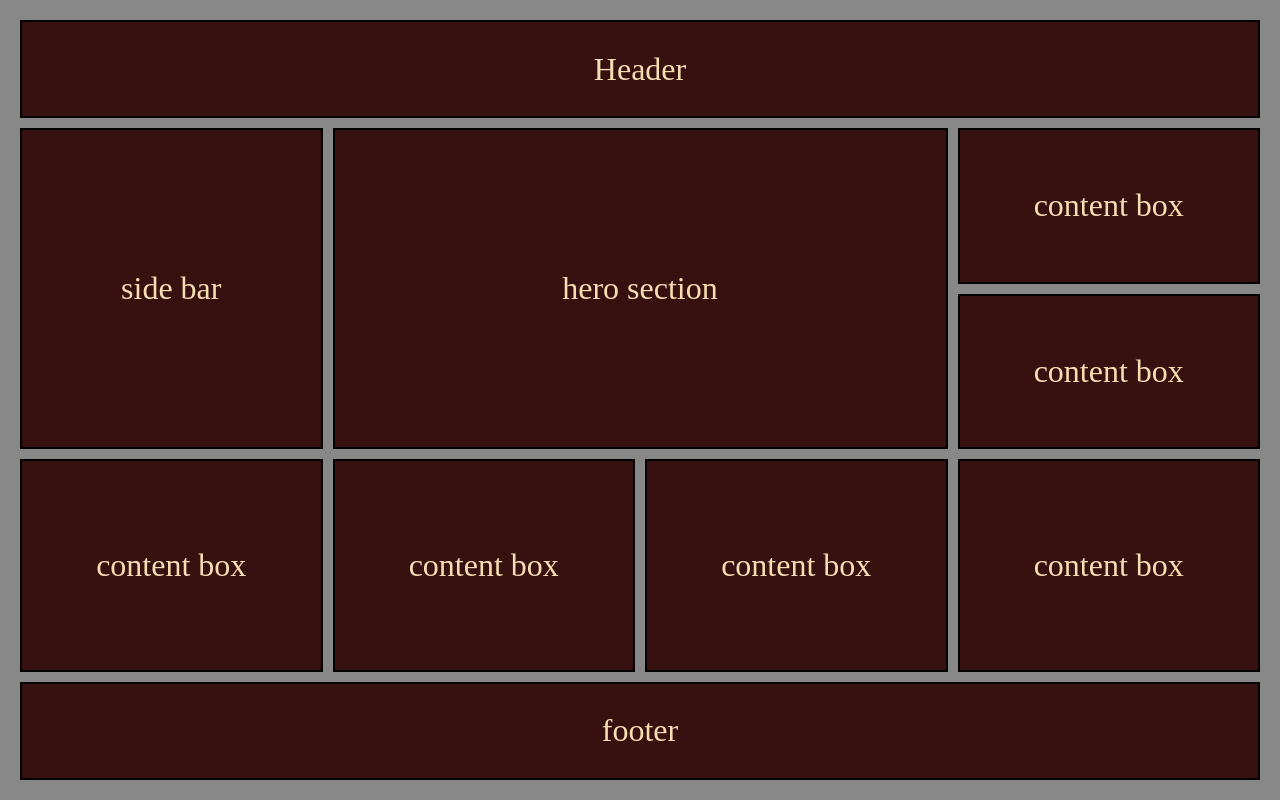
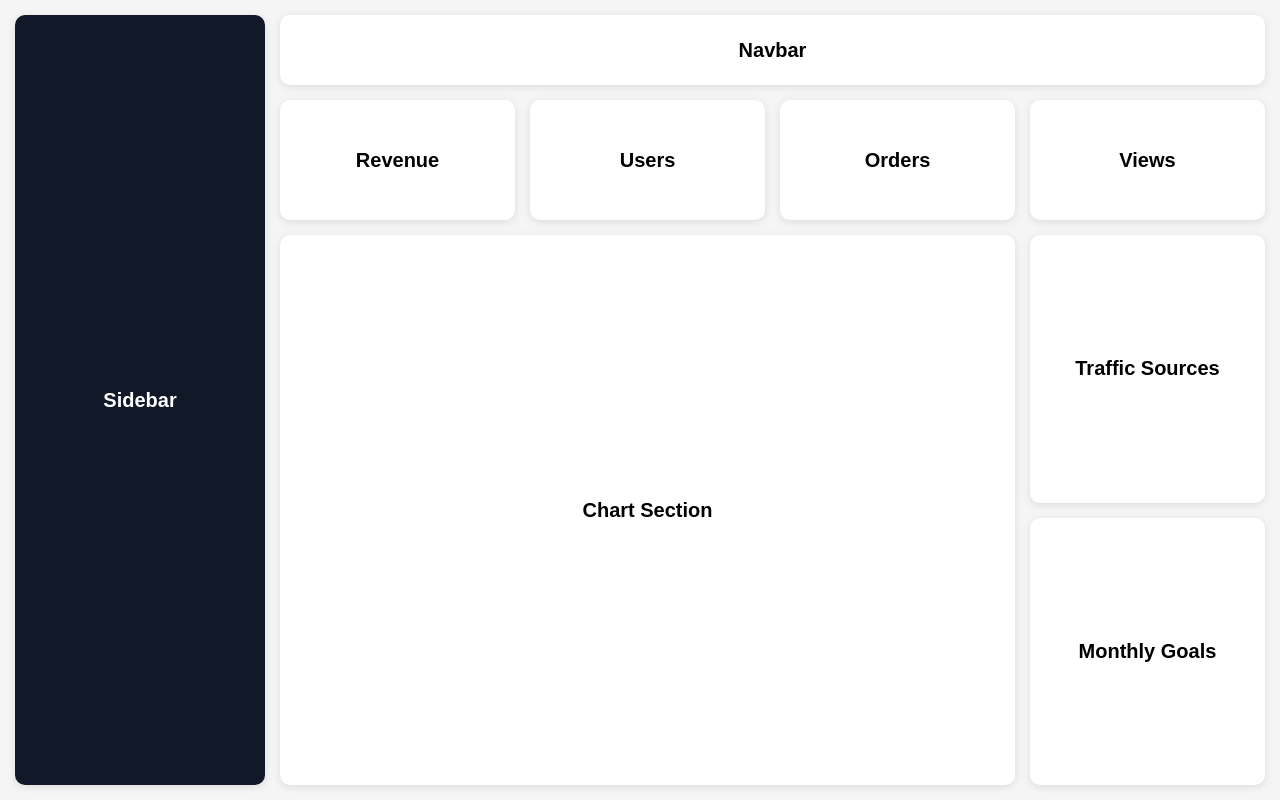
Before and after one commit to khushwantdangi25/marquee-batch-7, a plain HTML site: page admin-grid/index.html in a window 1280 px wide. Drawn offline with Linux system fonts and the light colour scheme.

Commit message:
new admin

```diff
--- a/admin-grid/index.html
+++ b/admin-grid/index.html
@@ -3,22 +3,29 @@
 <head>
     <meta charset="UTF-8">
     <meta name="viewport" content="width=device-width, initial-scale=1.0">
-    <title>Document</title>
+    <title>Dashboard Layout</title>
     <link rel="stylesheet" href="style.css">
 </head>
 <body>
-    <div class="parent">
-       <div class="box" id ="box1">Header</div>
-       <div class="box" id="box2">side bar</div>
-       <div class="box" id="box3">hero section</div>
-       <div class="box" id="box4">content box</div>
-       <div class="box" id="box5">content box</div>
-       <div class="box" id="box6">content box</div>
-       <div class="box" id="box7">content box</div>
-       <div class="box" id="box8">content box</div>
-       <div class="box" id="box9">content box</div>
-       <div class="box" id="box10">footer</div>
 
-    </div>
+<div class="parent">
+
+    <div class="box navbar">Navbar</div>
+
+    <div class="box sidebar">Sidebar</div>
+
+    <div class="box card">Revenue</div>
+    <div class="box card">Users</div>
+    <div class="box card">Orders</div>
+    <div class="box card">Views</div>
+
+    <div class="box chart">Chart Section</div>
+
+    <div class="box traffic">Traffic Sources</div>
+
+    <div class="box goals">Monthly Goals</div>
+
+</div>
+
 </body>
 </html>
--- a/admin-grid/style.css
+++ b/admin-grid/style.css
@@ -1,66 +1,81 @@
 *{
     margin:0;
-    padding: 0;
-    box-sizing: border-box;
+    padding:0;
+    box-sizing:border-box;
 }
+
+body{
+    background:#f5f5f5;
+    font-family:Arial, sans-serif;
+}
+
 .parent{
-    padding: 20px;
-    width: 100%;
-    height: 100vh;
-    background:#888;
+    height:100vh;
+    padding:15px;
+    gap:15px;
+
     display:grid;
-    grid-template-columns: repeat(4,.5fr);
-    /* grid-template-rows: 70px ; */
-    gap:10px;
+    grid-template-columns:250px repeat(4, 1fr);
+    grid-template-rows:70px 120px 1fr 1fr;
+}
+
+.box{
+    background:white;
+    border-radius:10px;
+    display:flex;
+    justify-content:center;
+    align-items:center;
+    font-size:20px;
+    font-weight:bold;
+    box-shadow:0 2px 8px rgba(0,0,0,0.1);
+}
 
 
-}
-.box{
-    border: 2px solid black;
-    background: #371010;
-    color:wheat;
-    text-align: center;
-    align-content: center;
-    font-size: 2rem;
-}
-#box1{
-    grid-column: span 4;
+.sidebar{
+    grid-column:1 / 2;
+    grid-row:1 / 5;
+
+    background:#111827;
+    color:white;
 }
 
-#box2{
+.navbar{
+    grid-column:2 / 6;
+    grid-row:1 / 2;
+}
 
-    grid-row: span 4;
+
+.card:nth-child(3){
+    grid-column:2 / 3;
+    grid-row:2 / 3;
 }
-#box3{
-    grid-column: span 2;
-    grid-row: span 4;
+
+.card:nth-child(4){
+    grid-column:3 / 4;
+    grid-row:2 / 3;
 }
-#box4{
-    grid-row: span 2;
+
+.card:nth-child(5){
+    grid-column:4 / 5;
+    grid-row:2 / 3;
 }
-#box5{
-    grid-row: span 2;
+
+.card:nth-child(6){
+    grid-column:5 / 6;
+    grid-row:2 / 3;
 }
-#box4{
-    grid-row: span 2;
+
+.chart{
+    grid-column:2 / 5;
+    grid-row:3 / 5;
 }
-#box6{
-    grid-column: span 1;
-     grid-row: span 3;
+
+.traffic{
+    grid-column:5 / 6;
+    grid-row:3 / 4;
 }
-#box7{
-    grid-column: span 1;
-     grid-row: span 3;
+
+.goals{
+    grid-column:5 / 6;
+    grid-row:4 / 5;
 }
-#box8{
-    grid-column: span 1;
-     grid-row: span 3;
-}
-#box9{
-    grid-column: span 1;
-    grid-row: span 3;
-}
-#box10{
-    grid-column: span 4;
-
-}
```
